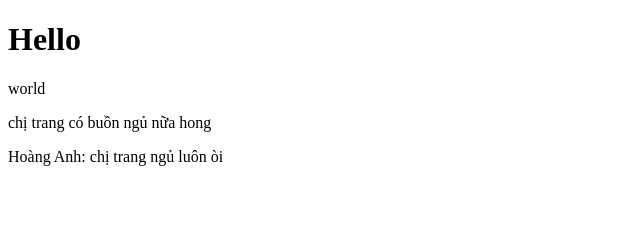
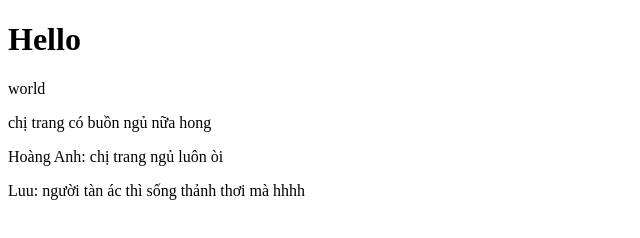
Before and after one commit to nghiemtrang/git-advance, a plain HTML site: page index.html in a window 1280 px wide. Shown: the whole page, without its empty margins (0-640 px from the left). Drawn offline with Linux system fonts and the light colour scheme.

Commit message:
kẻ phản diện

```diff
--- a/index.html
+++ b/index.html
@@ -13,6 +13,7 @@
     <p>world</p>
     <p>chị trang có buồn ngủ nữa hong</p>
     <p>Hoàng Anh: chị trang ngủ luôn òi</p>
+    <p>Luu: người tàn ác thì sống thảnh thơi mà hhhh</p>
 </body>
 
 </html>
```
